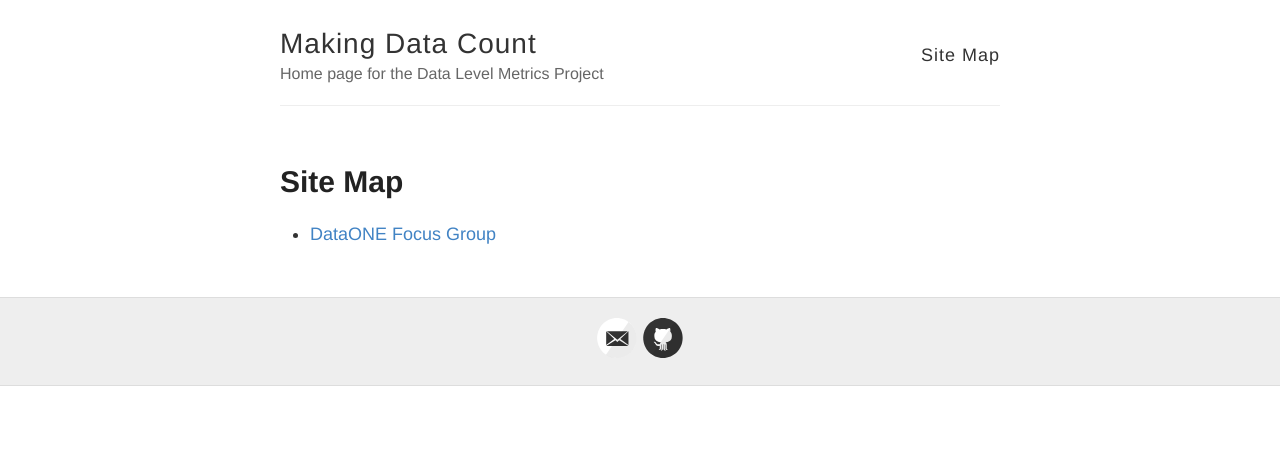
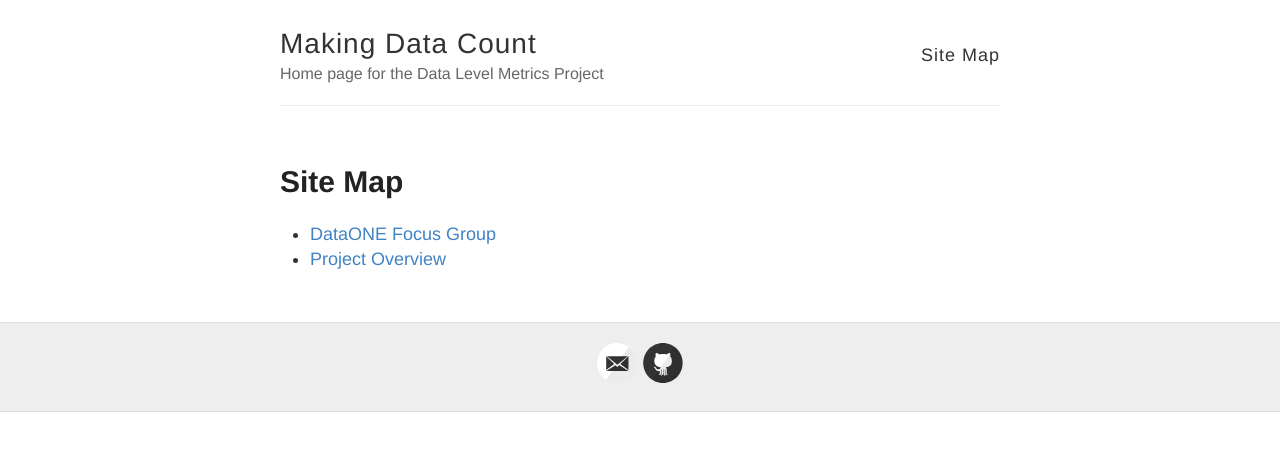
Before and after one commit to lagotto/MDC, a Jekyll site: the page built from site-map.md, in a window 1280 px wide. Shown: the top 451 px of the page. Built offline with Jekyll 4.4.1, drawn with Linux system fonts in a browser that asks for light colours.

Commit message:
update site map

```diff
--- a/site-map.md
+++ b/site-map.md
@@ -5,3 +5,4 @@ permalink: /site-map/
 ---
 
 * [DataONE Focus Group](http://articlemetrics.github.io/MDC/d1-focus)
+* [Project Overview](http://articlemetrics.github.io/MDC/overview)
```
